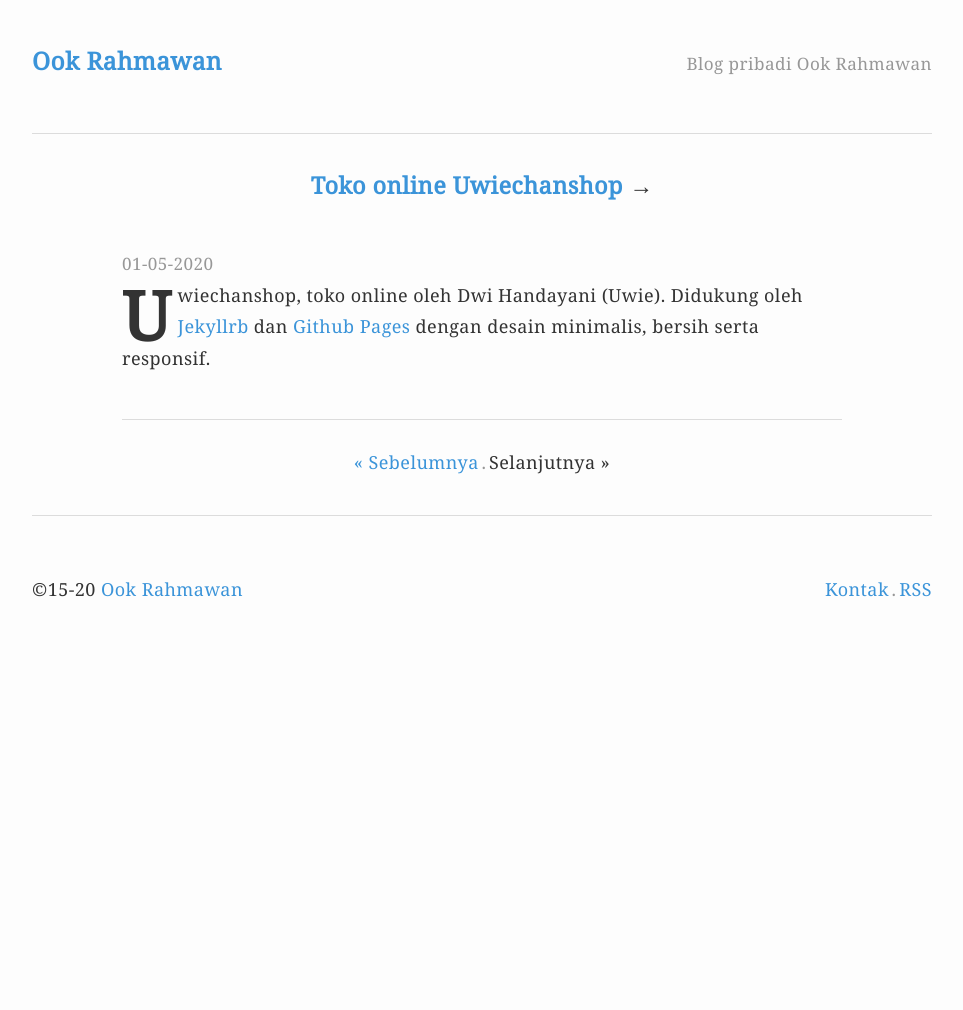
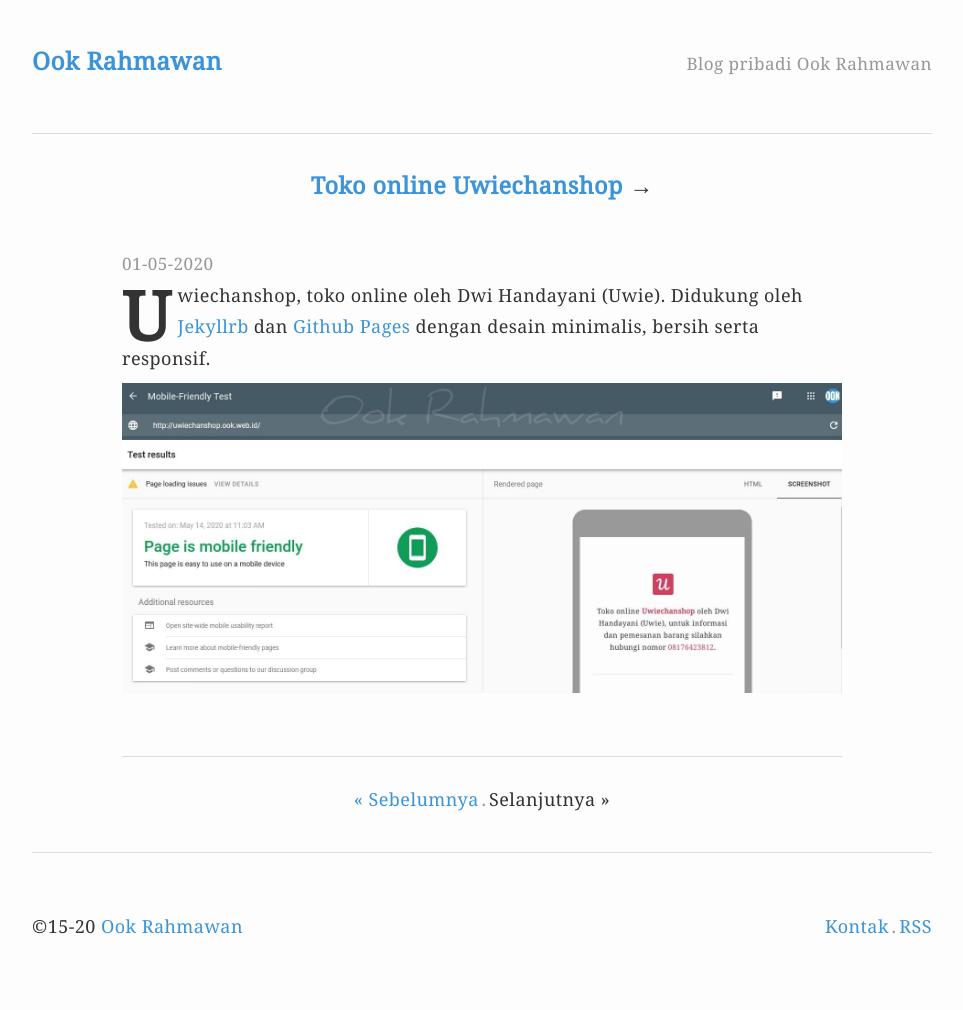
Before and after one commit to krhmwn/krhmwn.github.io, a Jekyll site: the page built from _posts/2020-05-01-toko-online-uwiechanshop.markdown, in a window 1280 px wide. Shown: the whole page, without its empty margins (158-1121 px from the left). Built offline with Jekyll 4.4.1, drawn with Linux system fonts in a browser that asks for light colours; before the commit the page ends 900 px from its top, so only the background shows below that.

Commit message:
Update post v1

```diff
--- a/_posts/2020-05-01-toko-online-uwiechanshop.markdown
+++ b/_posts/2020-05-01-toko-online-uwiechanshop.markdown
@@ -8,5 +8,5 @@
 description: Uwiechanshop, toko online oleh Dwi Handayani (Uwie).
 ---
 
-Uwiechanshop, toko online oleh Dwi Handayani (Uwie). Didukung oleh [Jekyllrb](https://jekyllrb.com/) dan [Github Pages](https://pages.github.com/) dengan
-desain minimalis, bersih serta responsif.
+Uwiechanshop, toko online oleh Dwi Handayani (Uwie). Didukung oleh [Jekyllrb](https://jekyllrb.com/) dan [Github Pages](https://pages.github.com/) dengan desain minimalis, bersih serta responsif.
+![uwiechanshop](/img/Uwiechanshop.jpg)
```
